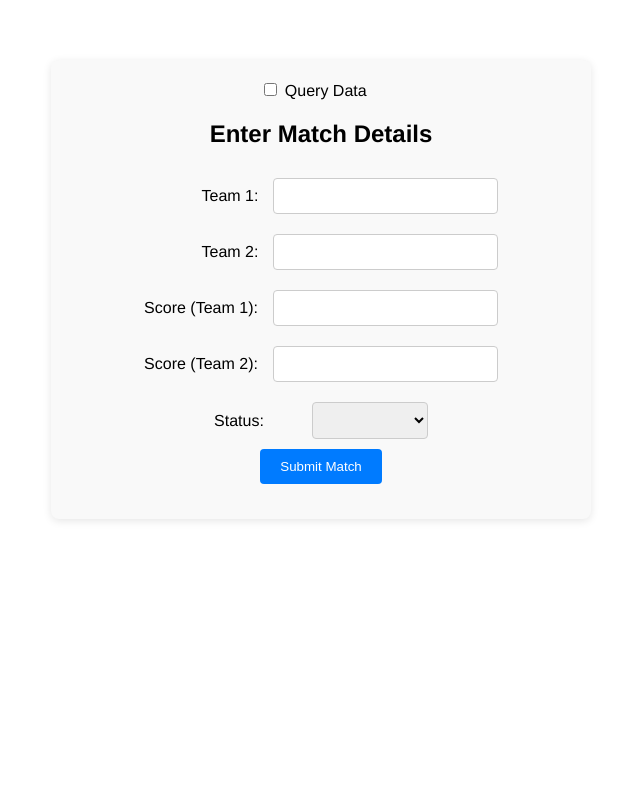
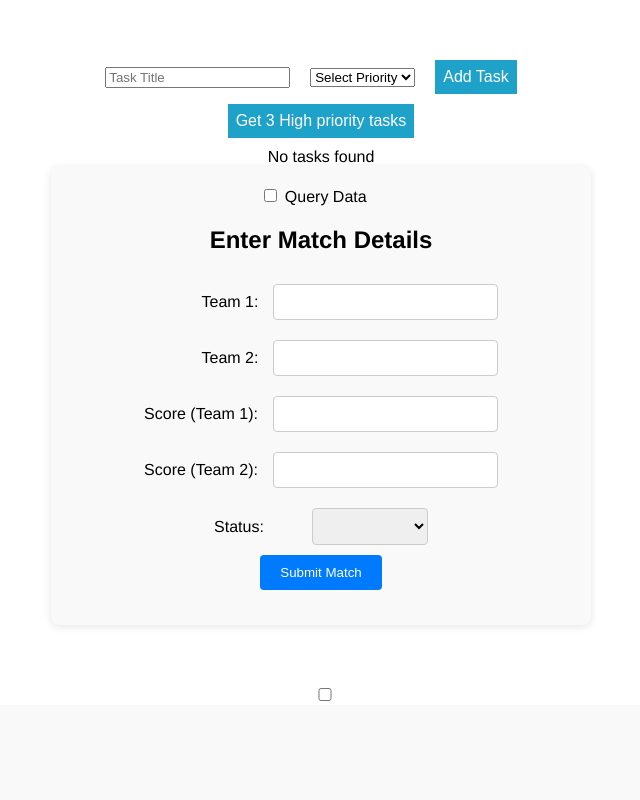
Before and after one commit to Vamsiayiluri/FirebaseLearning, a Vue app: page / in a window 1280 px wide. Shown: the top 800 px of the page, without its empty margins (319-959 px from the left). Built offline with nearby package versions, Linux system fonts and the light colour scheme.

Commit message:
Firebase intermediate Poc

```diff
--- a/src/App.vue
+++ b/src/App.vue
@@ -1,22 +1,25 @@
 <template>
   <div id="app">
     <!-- <PDFViewer /> -->
-    <!-- <compound-queries /> -->
+    <compound-queries />
     <real-time-database-sample/>
+    <fire-authentication />
   </div>
 </template>
 
 <script>
-// import CompoundQueries from './components/CompoundQueries.vue';
+import CompoundQueries from './components/CompoundQueries.vue';
 import RealTimeDatabaseSample from './components/realTimeDatabaseSample.vue';
+import FireAuthentication from './fireAuthentication.vue';
 // import PDFViewer from './components/PDFViewer.vue';
 
 export default {
   name: 'App',
   components: {
     // PDFViewer,
-    // CompoundQueries,
-    RealTimeDatabaseSample
+    CompoundQueries,
+    RealTimeDatabaseSample,
+    FireAuthentication
   }
 };
 </script>
```
